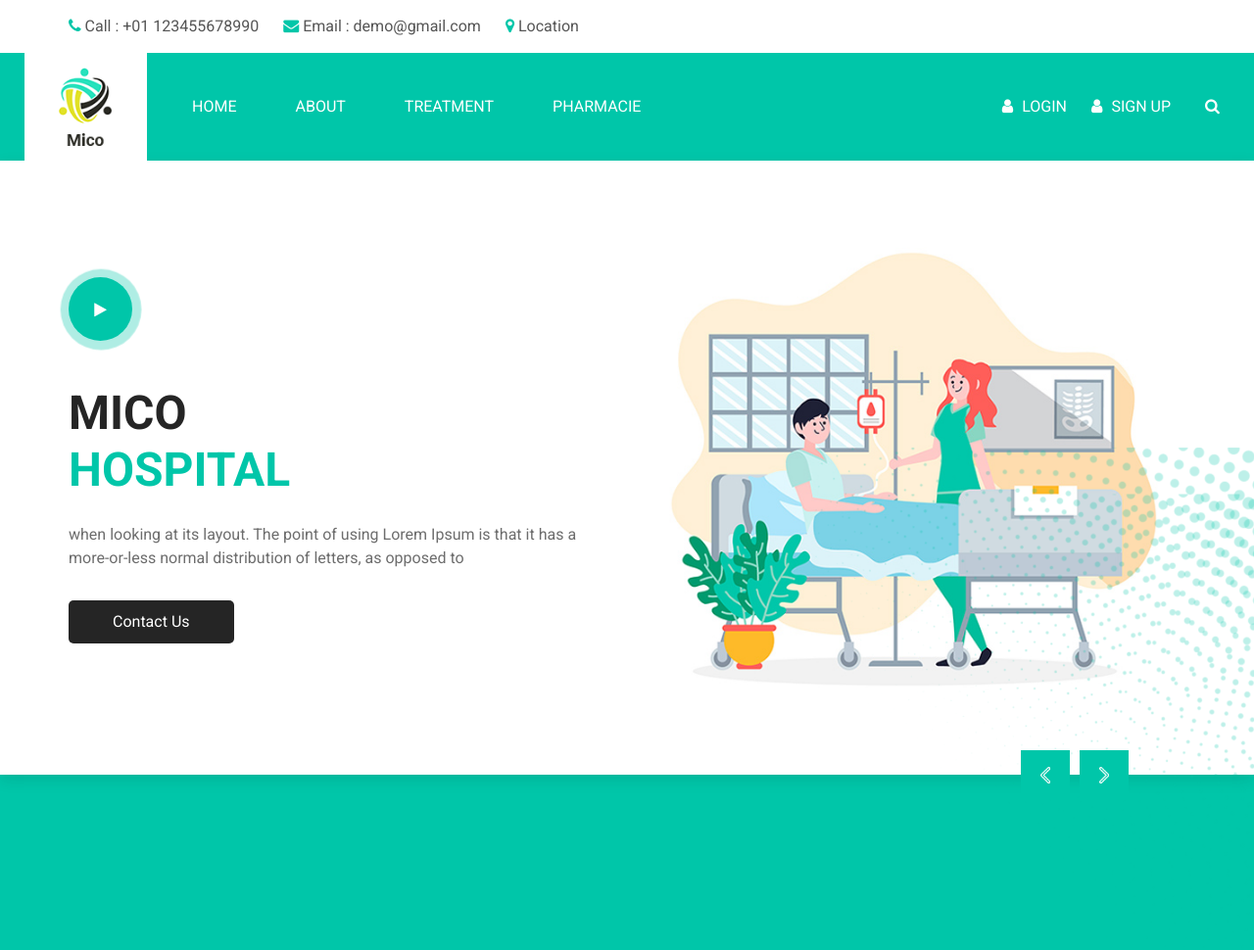
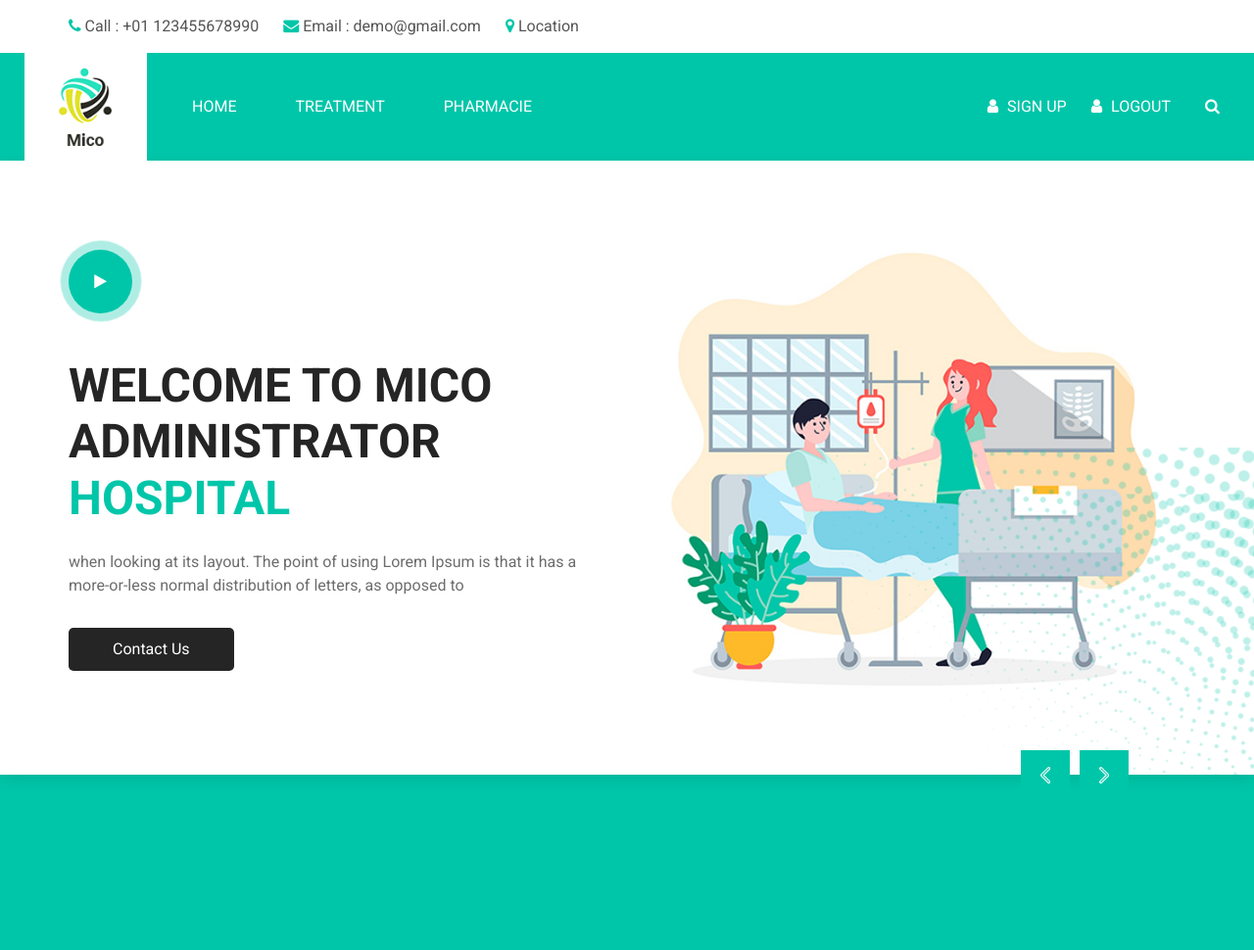
Before and after one commit to Rolphe24/clinik_projet, a Django app: page /base/ in a window 1280 px wide. Shown: the top 970 px of the page at 98% size. Run offline with Django 5.2, Linux system fonts and the light colour scheme; some libraries are stand-ins or nearby versions.

Commit message:
Initial commit

```diff
--- a/clinik/templates/base.html
+++ b/clinik/templates/base.html
@@ -86,9 +86,6 @@
                     <a class="nav-link" href="#">Home <span class="sr-only">(current)</span></a>
                   </li>
                   <li class="nav-item">
-                    <a class="nav-link" href="{% url "accueil" %}"> About</a>
-                  </li>
-                  <li class="nav-item">
                     <a class="nav-link" href="{% url "ajout_patient" %}">Treatment</a>
                   </li>
                   <li class="nav-item">
@@ -98,11 +95,7 @@
                 </ul>
               </div>
               <div class="quote_btn-container">
-                <a href="http://127.0.0.1:8000/admin">
-                  <i class="fa fa-user" aria-hidden="true"></i>
-                  <span>
-                    Login
-                  </span>
+
                 </a>
                 <a href="http://127.0.0.1:8000/admin">
                   <i class="fa fa-user" aria-hidden="true"></i>
@@ -110,6 +103,13 @@
                     Sign Up
                   </span>
                 </a>
+              </a>
+              <a href="{% url "deconnexion" %}">
+                <i class="fa fa-user" aria-hidden="true"></i>
+                <span>
+                  Logout
+                </span>
+              </a>
                 <form class="form-inline">
                   <button class="btn  my-2 my-sm-0 nav_search-btn" type="submit">
                     <i class="fa fa-search" aria-hidden="true"></i>
@@ -140,7 +140,7 @@
                       </button>
                     </div>
                     <h1>
-                      Mico <br>
+                     Welcome to Mico Administrator <br>
                       <span>
                         Hospital
                       </span>
--- a/clinik/views.py
+++ b/clinik/views.py
@@ -1,6 +1,7 @@
 from django.shortcuts import render, get_object_or_404, redirect  # POUR LES REDIRECTIONS DES PAGES
 from django.utils import timezone  # Pour obtenir la date actuelle
-from django.contrib.auth import authenticate, login
+from django.contrib.auth import authenticate, login,logout
+from django.contrib.auth.decorators import login_required
 from django.contrib import messages
 from django.db.models import Sum # pour les calculs (du bénefice )
 from datetime import datetime # pour importer la date et l'heure actuelle
@@ -16,6 +17,7 @@ def bases(request):
 
 def accueil(request):
     return render(request, 'accueil.html')
+
 def accueil1(request):
     return render(request, 'accueil1.html')
 
@@ -264,3 +266,7 @@ def rapport_mensuel(request):
 # print(rapports)   Ajoutez ceci pour voir les données dans la console
 def remerciment (request):
     return render(request, 'remerciment.html')
+
+def deconnexion(request):
+    logout(request)
+    return redirect('connexion_utilisateur')
--- a/clinik_projet/urls.py
+++ b/clinik_projet/urls.py
@@ -41,7 +41,7 @@ urlpatterns = [
     path('connexion_utilisateur/', views.connexion_utilisateur, name='connexion_utilisateur'),
     path('supprimer_utilisateur/<utilisateur_id>/', views.supprimer_utilisateur, name='supprimer_utilisateur'),
     path('rapport_mensuel/', views.rapport_mensuel, name='rapport_mensuel'),
-
+    path('deconnexion/', views.deconnexion, name='deconnexion'),
 
 
     # Ajoutez d'autres URL pour les opérations similaires
```
Also changed, not shown: clinik/templates/accueil1.html (+1 -6 lines), README.md (deleted), db.sqlite3, 2 other files.
